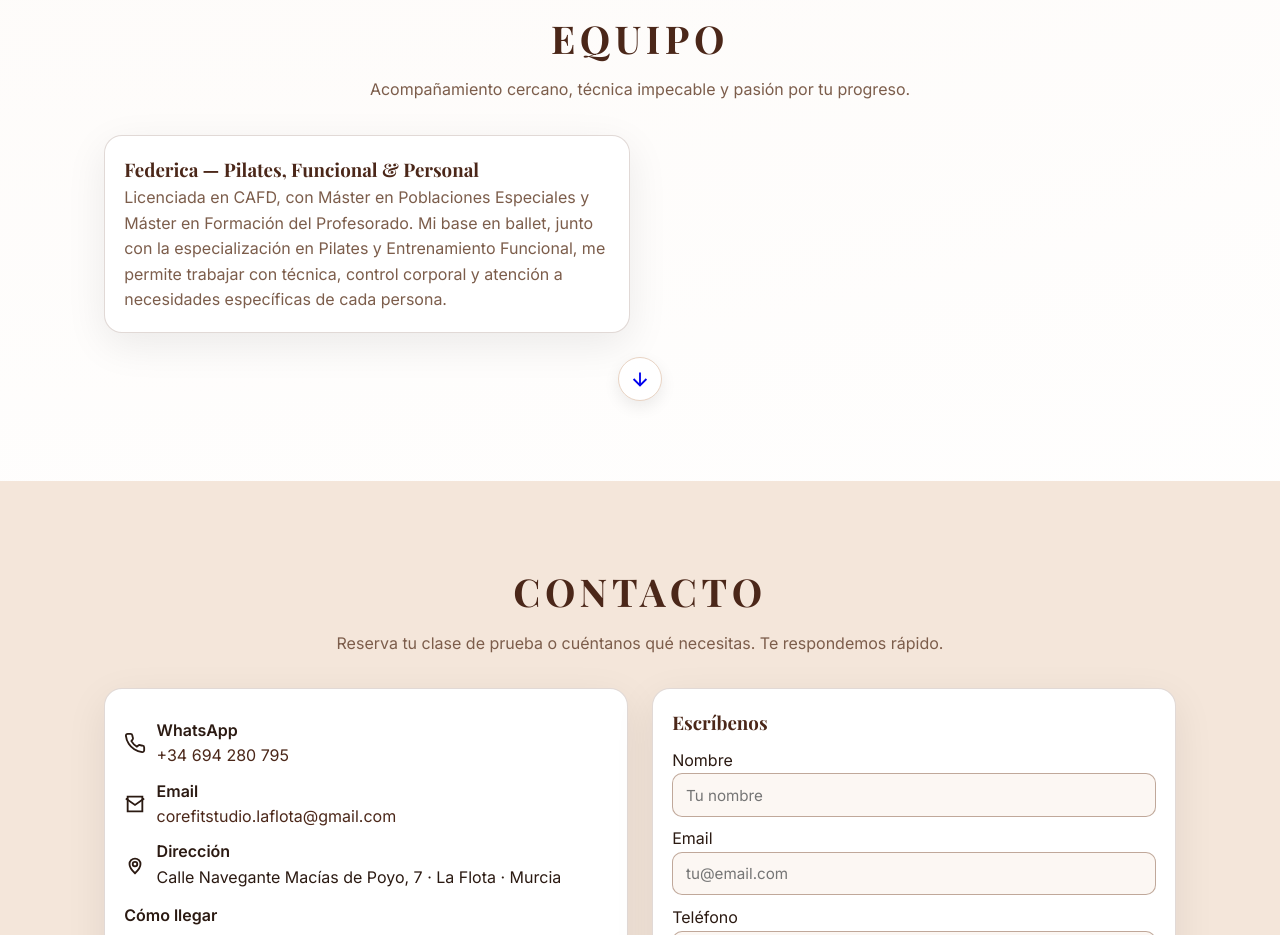
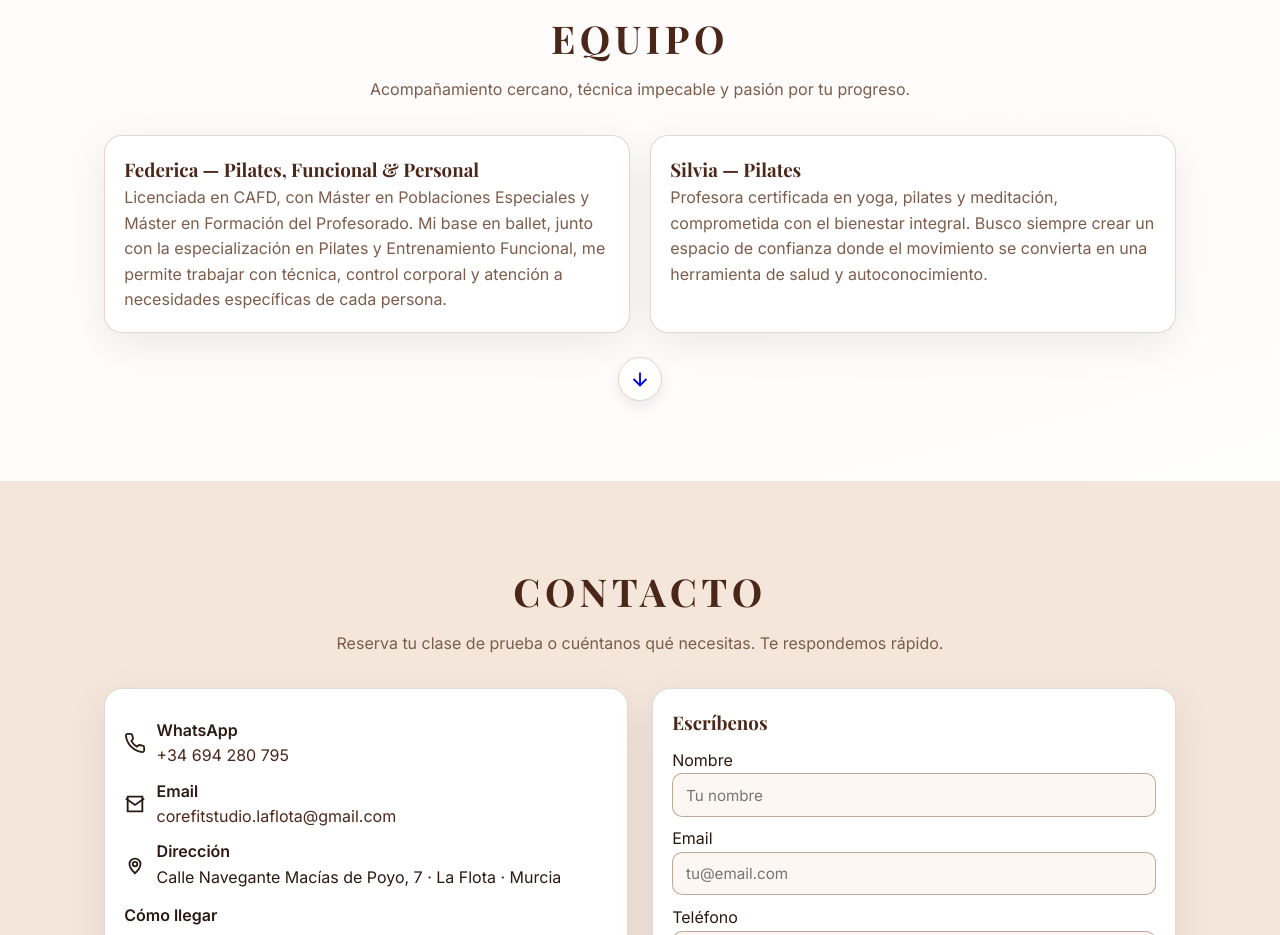
Before and after one commit to leandrofuster/CoreFitStudio, a plain HTML site: page index.html in a window 1280 px wide. Shown: the part 3460-4395 px from the top of the page. Drawn offline with nearby package versions, Linux system fonts and the light colour scheme.

Commit message:
Add files via upload
Favicons y Silvia Team

```diff
--- a/index.html
+++ b/index.html
@@ -5,6 +5,13 @@
   <meta name="viewport" content="width=device-width, initial-scale=1.0"/>
   <title>Core Fit Studio — Pilates Reformer & Entrenamiento Funcional</title>
   <meta name="description" content="Pilates Reformer, entrenamiento funcional y personal en grupos reducidos. Enfoque en postura, fuerza y bienestar. Reserva tu clase de prueba."/>
+
+  <!-- Favicons Core Fit Studio -->
+  <link rel="icon" type="image/png" sizes="32x32" href="/favicon-32.png">
+  <link rel="icon" type="image/png" sizes="192x192" href="/favicon-192.png">
+  <link rel="icon" type="image/png" sizes="512x512" href="/favicon-512.png">
+  <link rel="apple-touch-icon" sizes="180x180" href="/apple-touch-icon.png">
+  <meta name="theme-color" content="#6b3924">
 
   <!-- Tipografías -->
   <link rel="preconnect" href="https://fonts.googleapis.com">
@@ -529,6 +536,10 @@
             <h3 style="font-family:var(--font-serif);color:var(--hazelnut-800)">Federica — Pilates, Funcional & Personal</h3>
             <p style="color:var(--muted)">Licenciada en CAFD, con Máster en Poblaciones Especiales y Máster en Formación del Profesorado. Mi base en ballet, junto con la especialización en Pilates y Entrenamiento Funcional, me permite trabajar con técnica, control corporal y atención a necesidades específicas de cada persona.</p>
           </article>
+		  <article class="member">
+            <h3 style="font-family:var(--font-serif);color:var(--hazelnut-800)">Silvia — Pilates</h3>
+            <p style="color:var(--muted)">Profesora certificada en yoga, pilates y meditación, comprometida con el bienestar integral. Busco siempre crear un espacio de confianza donde el movimiento se convierta en una herramienta de salud y autoconocimiento.</p>
+          </article>
         </div>
 
         <div class="down-arrow" aria-hidden="true">
```
Also changed, not shown: apple-touch-icon.png (added), favicon-192.png (added), favicon-32.png (added), favicon-512.png (added).
